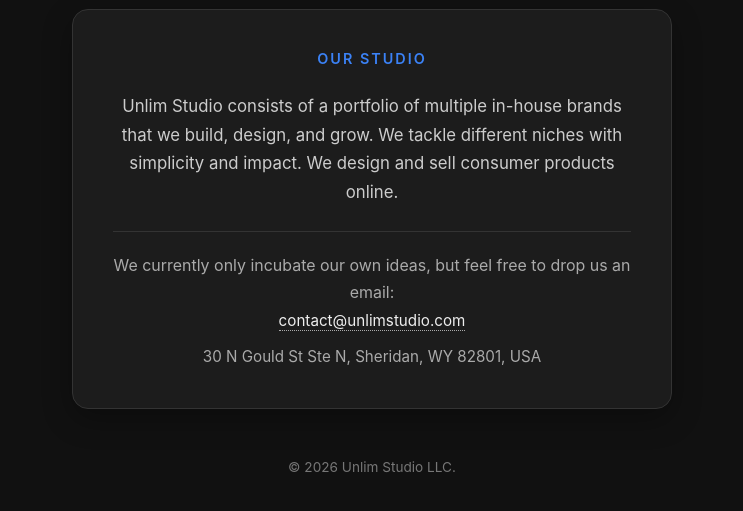
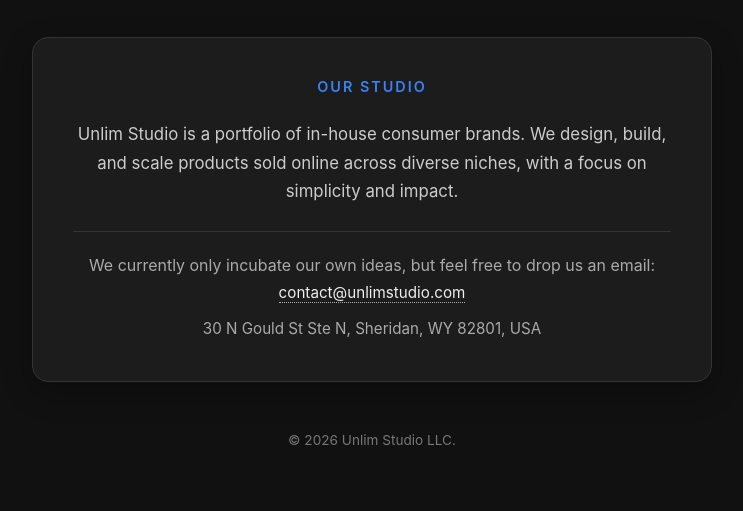
Before and after one commit to unlimstudio/unlimstudio.github.io, a plain HTML site: page index.html in a window 1280 px wide. Shown: the part 261-772 px from the top of the page, without its empty margins (268-1011 px from the left). Drawn offline with Linux system fonts and the light colour scheme.

Commit message:
Update index.html

```diff
--- a/index.html
+++ b/index.html
@@ -4,11 +4,11 @@
   <meta charset="UTF-8" />
   <meta name="viewport" content="width=device-width, initial-scale=1.0" />
   <title>Unlim Studio – We Build Cool Things</title>
-  <meta name="description" content="Unlim Studio LLC is a creative studio that builds, designs and grows its own in-house brands of consumer products sold online." />
+  <meta name="description" content="Unlim Studio LLC is a portfolio of in-house consumer brands, with products sold online." />
   <meta property="og:type" content="website" />
   <meta property="og:site_name" content="Unlim Studio" />
   <meta property="og:title" content="Unlim Studio – We Build Cool Things" />
-  <meta property="og:description" content="Unlim Studio LLC is a creative studio that builds, designs and grows its own in-house brands." />
+  <meta property="og:description" content="Unlim Studio LLC is a portfolio of in-house consumer brands, with products sold online." />
   <meta property="og:url" content="https://unlimstudio.com/" />
   <style>
     :root {
@@ -62,7 +62,7 @@
       border: 1px solid #333;
       border-radius: 16px;
       padding: 40px;
-      max-width: 600px;
+      max-width: 680px;
       width: 100%;
       box-shadow: 0 10px 30px rgba(0, 0, 0, 0.3);
       text-align: center; /* Centering the main section text */
@@ -142,7 +142,7 @@
   <section>
     <h2>Our Studio</h2>
     <p>
-      Unlim Studio consists of a portfolio of multiple in-house brands that we build, design, and grow. We tackle different niches with simplicity and impact. We design and sell consumer products online.
+      Unlim Studio is a portfolio of in-house consumer brands. We design, build, and scale products sold online across diverse niches, with a focus on simplicity and impact.
     </p>
 
     <div class="contact">
```
